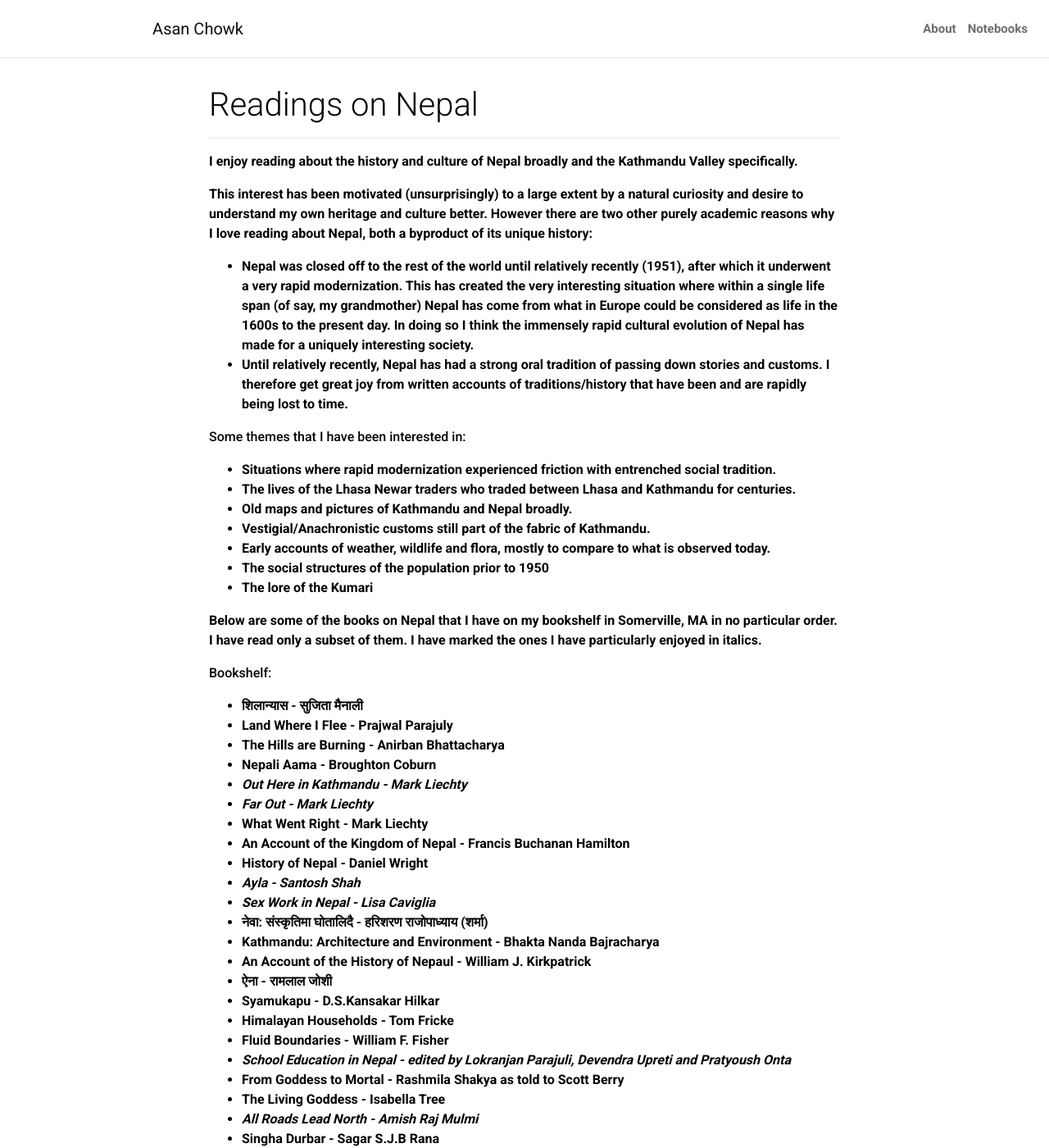
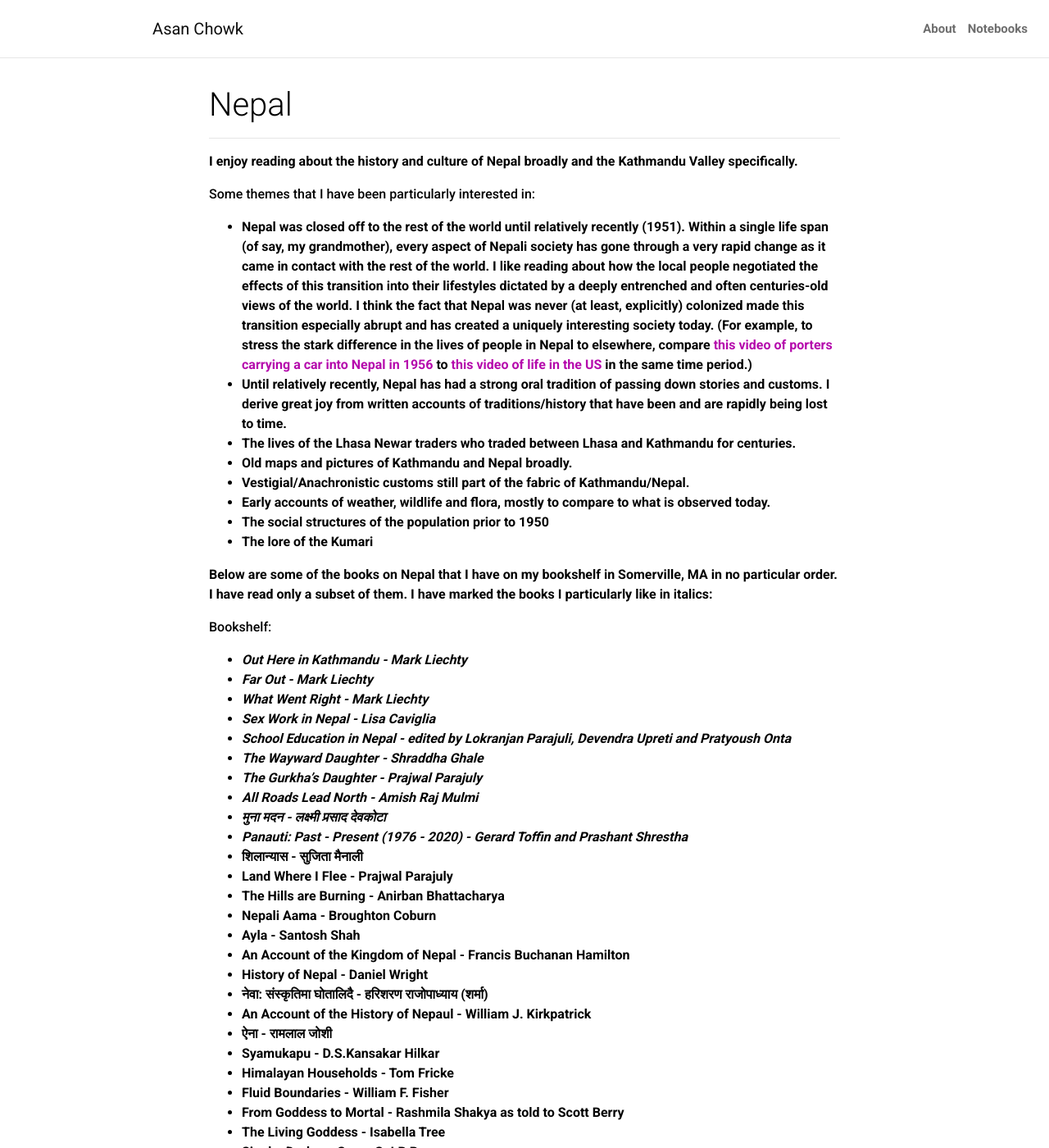
Before and after one commit to bsuwal/bsuwal.github.io, a Jekyll site: the page built from notebooks/nepal.md, in a window 1280 px wide and 1400 px high. Shown: the whole window at 82% size. Built offline with Jekyll 4.4.1, drawn with Linux system fonts in a browser that asks for light colours; a style sheet for code colours, icons or effects is not loaded; some of the changed text lies outside the part shown.

Commit message:
add nepal page

```diff
--- a/notebooks/nepal.md
+++ b/notebooks/nepal.md
@@ -1,73 +1,76 @@
 ---
 layout: notebook
-title: Readings on Nepal
+title: Nepal
 description:
 permalink: /notebooks/nepal.html
 ---
 I enjoy reading about the history and culture of Nepal broadly and the Kathmandu Valley specifically.
 
-This interest has been motivated (unsurprisingly) to a large extent by a natural curiosity and desire to understand my own heritage and culture better. However there are two other purely academic reasons why I love reading about Nepal, both a byproduct of its unique history:
-- Nepal was closed off to the rest of the world until relatively recently (1951), after which it underwent a very rapid modernization. This has created the very interesting situation where within a single life span (of say, my grandmother) Nepal has come from what in Europe could be considered as life in the 1600s to the present day. In doing so I think the immensely rapid cultural evolution of Nepal has made for a uniquely interesting society.
-- Until relatively recently, Nepal has had a strong oral tradition of passing down stories and customs. I therefore get great joy from written accounts of traditions/history that have been and are rapidly being lost to time.
-
-**Some themes that I have been interested in:**
-* Situations where rapid modernization experienced friction with entrenched social tradition.
+**Some themes that I have been particularly interested in:**
+* Nepal was closed off to the rest of the world until relatively recently (1951). Within a single life span (of say, my grandmother), every aspect of Nepali society has gone through a very rapid change as it came in contact with the rest of the world. I like reading about how the local people negotiated the effects of this transition into their lifestyles dictated by a deeply entrenched and often centuries-old views of the world. I think the fact that Nepal was never (at least, explicitly) colonized made this transition especially abrupt and has created a uniquely interesting society today. (For example, to stress the stark difference in the lives of people in Nepal to elsewhere, compare <a href="https://www.youtube.com/watch?v=GdAC5aG1FXc">this video of porters carrying a car into Nepal in 1956</a> to <a href="https://www.youtube.com/watch?v=bCJ3Rd8YTL0&ab_channel=RecollectionRoad">this video of life in the US</a> in the same time period.)
+* Until relatively recently, Nepal has had a strong oral tradition of passing down stories and customs. I derive great joy from written accounts of traditions/history that have been and are rapidly being lost to time.
 * The lives of the Lhasa Newar traders who traded between Lhasa and Kathmandu for centuries.
 * Old maps and pictures of Kathmandu and Nepal broadly.
-* Vestigial/Anachronistic customs still part of the fabric of Kathmandu.
+* Vestigial/Anachronistic customs still part of the fabric of Kathmandu/Nepal.
 * Early accounts of weather, wildlife and flora, mostly to compare to what is observed today.
 * The social structures of the population prior to 1950
 * The lore of the Kumari
 
-Below are some of the books on Nepal that I have on my bookshelf in Somerville, MA in no particular order. I have read only a subset of them. I have marked the ones I have particularly enjoyed in italics.
+Below are some of the books on Nepal that I have on my bookshelf in Somerville, MA in no particular order. I have read only a subset of them. I have marked the books I particularly like in italics:
 
 **Bookshelf:**
+* *Out Here in Kathmandu - Mark Liechty*
+* *Far Out - Mark Liechty*
+* *What Went Right - Mark Liechty*
+* *Sex Work in Nepal - Lisa Caviglia*
+* *School Education in Nepal - edited by Lokranjan Parajuli, Devendra Upreti and Pratyoush Onta*
+* *The Wayward Daughter - Shraddha Ghale*
+* *The Gurkha's Daughter - Prajwal Parajuly*
+* *All Roads Lead North - Amish Raj Mulmi*
+* *मुना मदन - लक्ष्मी प्रसाद देवकोटा*
+* *Panauti: Past - Present (1976 - 2020) - Gerard Toffin and Prashant Shrestha*
 * शिलान्यास - सुजिता मैनाली
 * Land Where I Flee - Prajwal Parajuly
 * The Hills are Burning - Anirban Bhattacharya
 * Nepali Aama - Broughton Coburn
-* *Out Here in Kathmandu - Mark Liechty*
-* *Far Out - Mark Liechty*
-* What Went Right - Mark Liechty
+* Ayla - Santosh Shah
 * An Account of the Kingdom of Nepal - Francis Buchanan Hamilton
 * History of Nepal - Daniel Wright
-* *Ayla - Santosh Shah*
-* *Sex Work in Nepal - Lisa Caviglia*
 * नेवा: संस्कृतिमा घोतालिदै - हरिशरण राजोपाध्याय (शर्मा)
-* Kathmandu: Architecture and Environment - Bhakta Nanda Bajracharya
 * An Account of the History of Nepaul - William J. Kirkpatrick
 * ऐना - रामलाल जोशी
 * Syamukapu - D.S.Kansakar Hilkar
 * Himalayan Households - Tom Fricke
 * Fluid Boundaries - William F. Fisher
-* *School Education in Nepal - edited by Lokranjan Parajuli, Devendra Upreti and Pratyoush Onta*
 * From Goddess to Mortal - Rashmila Shakya as told to Scott Berry
 * The Living Goddess - Isabella Tree
-* *All Roads Lead North - Amish Raj Mulmi*
 * Singha Durbar - Sagar S.J.B Rana
-* The Wildest Dreams of Kew - Jeremy Bernstein
-* *मुना मदन - लक्ष्मी प्रसाद देवकोटा*
 * Forget Kathmandu - Manjushree Thapa
-* Fatalism and Development - Dor Bahadur Bista
-* Anthropology of Nepal - Dor Bahadur Bista
 * Between Queens and the Cities - Niranjan Kunwar
 * राणा कालिन ऐतिहासिक दरबारहरु - पुरुषोत्तम शमशेर जबरा
 * नेपालको महाभूकम्प १९९० - ब्रहम शमशेर जंग बहादुर राणा
 * राजा राणा र कांग्रेस - महेशराज पन्त
 * Thamel - Rabi Thapa
 * Nothing to Declare - Rabi Thapa
-* *Kathmandu - Thomas Bell*
-* *The Wayward Daughter - Shraddha Ghale*
-* *The Gurkha's Daughter - Prajwal Parajuly*
 * The Woman Who Climbed Trees - Smriti Ravindra
-* *Panauti: Past - Present (1976 - 2020) - Gerard Toffin and Prashant Shrestha*
 * Tiger for Breakfast - Michel Peissel
+
+**To read (Books):**
+* हिति प्रणाली - पध्यसुन्दर जोशी
+* Fatalism and Development - Dor Bahadur Bista
+* Anthropology of Nepal - Dor Bahadur Bista
 * Mustang, The Forbidden Kingdom - Michel Peissel
+* The Mountain Is Young - Han Suyin
+* The Wildest Dreams of Kew - Jeremy Bernstein
 
-If you have any _strong_ recommendations, I would be happy to get them at bhushan_suwal@live.com.
+**To read (Articles):**
+* <a href="https://old.kecnepal.com/wp-content/uploads/2020/01/Paper_34.pdf">The status of traditional stone spouts in the Kathmandu Valley, Nepal</a>
+* <a href="https://www.jstor.org/stable/pdf/1504758.pdf?casa_token=klWSC-KQMOsAAAAA:G8Tqaz6R9K2FZ-9TbPIW57OgbfGQe8AjtuLpi6SFY_KC48Wy8f56GsdtrUYQEBbMExPbiXTgaa1hh_wi5hylCgqYNRyErzVF74FWxI4lHNKihVFNcGp6">Ancient Newari Water-Supply Systems in Nepal's Kathmandu Valley</a>
+* <a href="https://d1wqtxts1xzle7.cloudfront.net/101505577/13505033.2018.155942120230426-1-zc2r85-libre.pdf?1682487533=&response-content-disposition=inline%3B+filename%3DThe_State_of_Traditional_Stone_Spouts_in.pdf&Expires=1737748374&Signature=KAaqk0AN1a50bATWFaZ-7Y0dL9ReBpNP~DL2wJnInFDZmcsNd1X54dpVuP1OTTSu~3BWIAwzFcW~csX0YDS9FcS8UlV0FKBlr44~lOtbf-hNQ6Sf3SoC1m9PXftr08fUWkRli6j0W9PwRy3LvAy6xk35~mKqHxLarNfKn6yu4AXqxn5L6xHOUMbnuVwqg3FlEjJbojsh9R2YykUhn-~h5PmGcS4tuuIkkxAy~3xJWmFWvI3BGZXfSZmUL4pLbdaVS3FYwBDEipYcSM4oL-SlSxkX~2xhBIxXaBkLnN5xiHT0Stcja5JX16nDEtJbARUtRMhkuWF6MP39NvS5ad3Uyg__&Key-Pair-Id=APKAJLOHF5GGSLRBV4ZA">The state of traditional stone spouts in relation to their use and management in Kathmandu Valley, Nepal</a>
+
 
 **Some works I would love to read/own:**
-* The Mountain Is Young - Han Suyin
+
 * <a href="https://en.wikipedia.org/wiki/Makaiko_Kheti">Makaiko Kheti - Krishna Lal Adhikari</a>
 * The works of <a href="https://ecommons.cornell.edu/collections/1284cf5e-b57c-471b-b68b-3058914104b8">Mahesh Chandra Regmi </a>
 * The works of <a href="https://www.goodreads.com/author/list/845772.Rishikesh_Shah">Rishikesh Shah</a>
@@ -78,12 +81,8 @@ If you have any _strong_ recommendations, I would be happy to get them at bhusha
 * <a href="https://nepalitimes.com/author/lisa-choegyal"> Lisa Choegyal's writings for the Nepali Times</a>
 * <a href="https://www.rabindra.com.np/"> Rabindra Puri </a>
 
-**To read:**
-* <a href="https://old.kecnepal.com/wp-content/uploads/2020/01/Paper_34.pdf">The status of traditional stone spouts in the Kathmandu Valley, Nepal</a>
-* <a href="https://www.jstor.org/stable/pdf/1504758.pdf?casa_token=klWSC-KQMOsAAAAA:G8Tqaz6R9K2FZ-9TbPIW57OgbfGQe8AjtuLpi6SFY_KC48Wy8f56GsdtrUYQEBbMExPbiXTgaa1hh_wi5hylCgqYNRyErzVF74FWxI4lHNKihVFNcGp6">Ancient Newari Water-Supply Systems in Nepal's Kathmandu Valley</a>
-* <a href="https://d1wqtxts1xzle7.cloudfront.net/101505577/13505033.2018.155942120230426-1-zc2r85-libre.pdf?1682487533=&response-content-disposition=inline%3B+filename%3DThe_State_of_Traditional_Stone_Spouts_in.pdf&Expires=1737748374&Signature=KAaqk0AN1a50bATWFaZ-7Y0dL9ReBpNP~DL2wJnInFDZmcsNd1X54dpVuP1OTTSu~3BWIAwzFcW~csX0YDS9FcS8UlV0FKBlr44~lOtbf-hNQ6Sf3SoC1m9PXftr08fUWkRli6j0W9PwRy3LvAy6xk35~mKqHxLarNfKn6yu4AXqxn5L6xHOUMbnuVwqg3FlEjJbojsh9R2YykUhn-~h5PmGcS4tuuIkkxAy~3xJWmFWvI3BGZXfSZmUL4pLbdaVS3FYwBDEipYcSM4oL-SlSxkX~2xhBIxXaBkLnN5xiHT0Stcja5JX16nDEtJbARUtRMhkuWF6MP39NvS5ad3Uyg__&Key-Pair-Id=APKAJLOHF5GGSLRBV4ZA">The state of traditional stone spouts in relation to their use and management in Kathmandu Valley, Nepal</a>
 
-To watch:
+**To watch:**
 * <a href="https://www.youtube.com/watch?v=r1HupCe_cCE"> Caravan (Movie) </a>
 * <a href="https://www.youtube.com/watch?v=8M8lN3_lza4"> Kathmandu in 1978 </a>
 * <a href="https://www.youtube.com/playlist?list=PLsewSAdyQCTWUWDT-AkNrzHHscYGqfmeM"> A collection of Youtube Documentaries </a>
```
Also changed, not shown: notebooks/index.md (+2 -1 lines).
